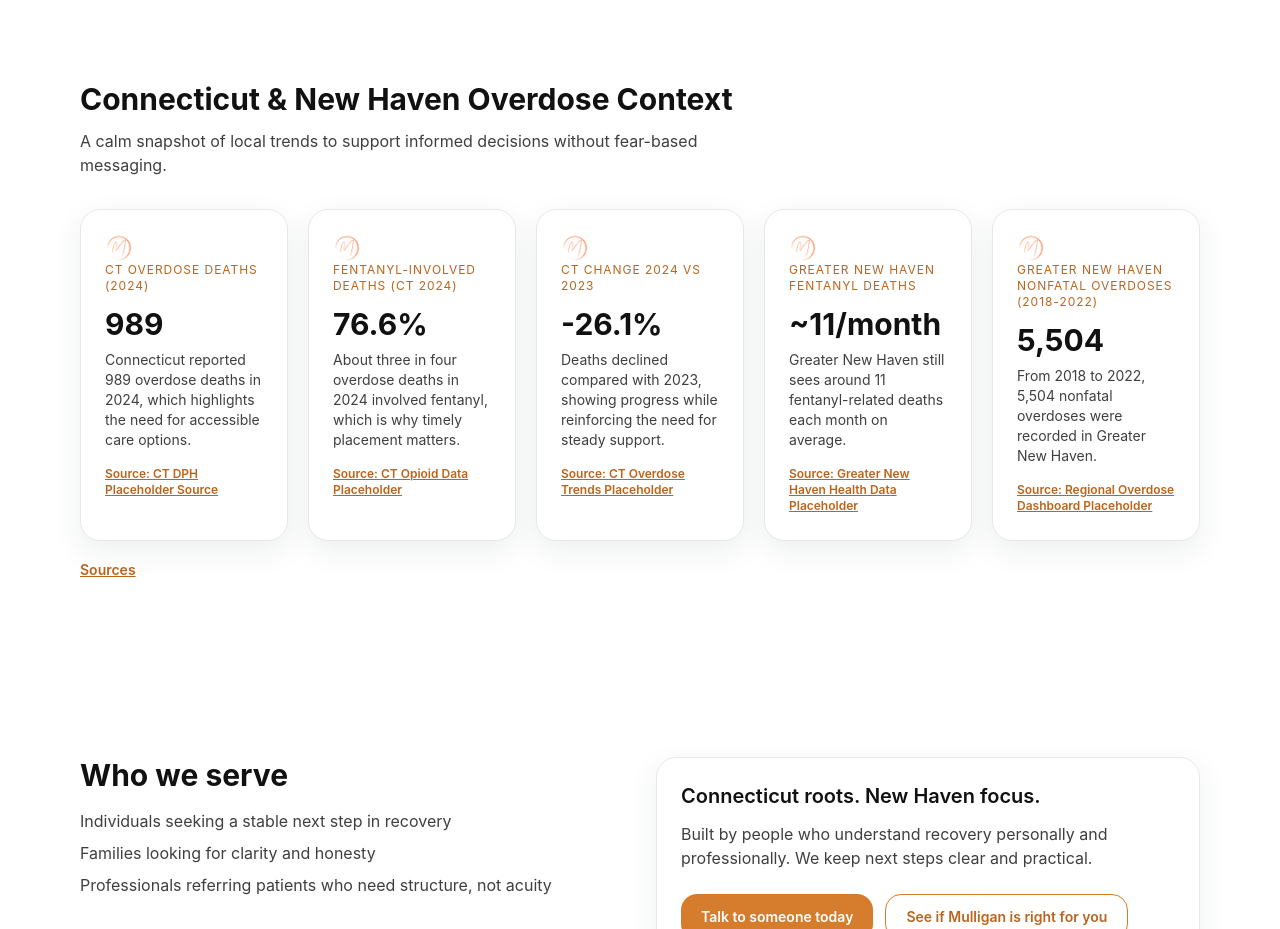
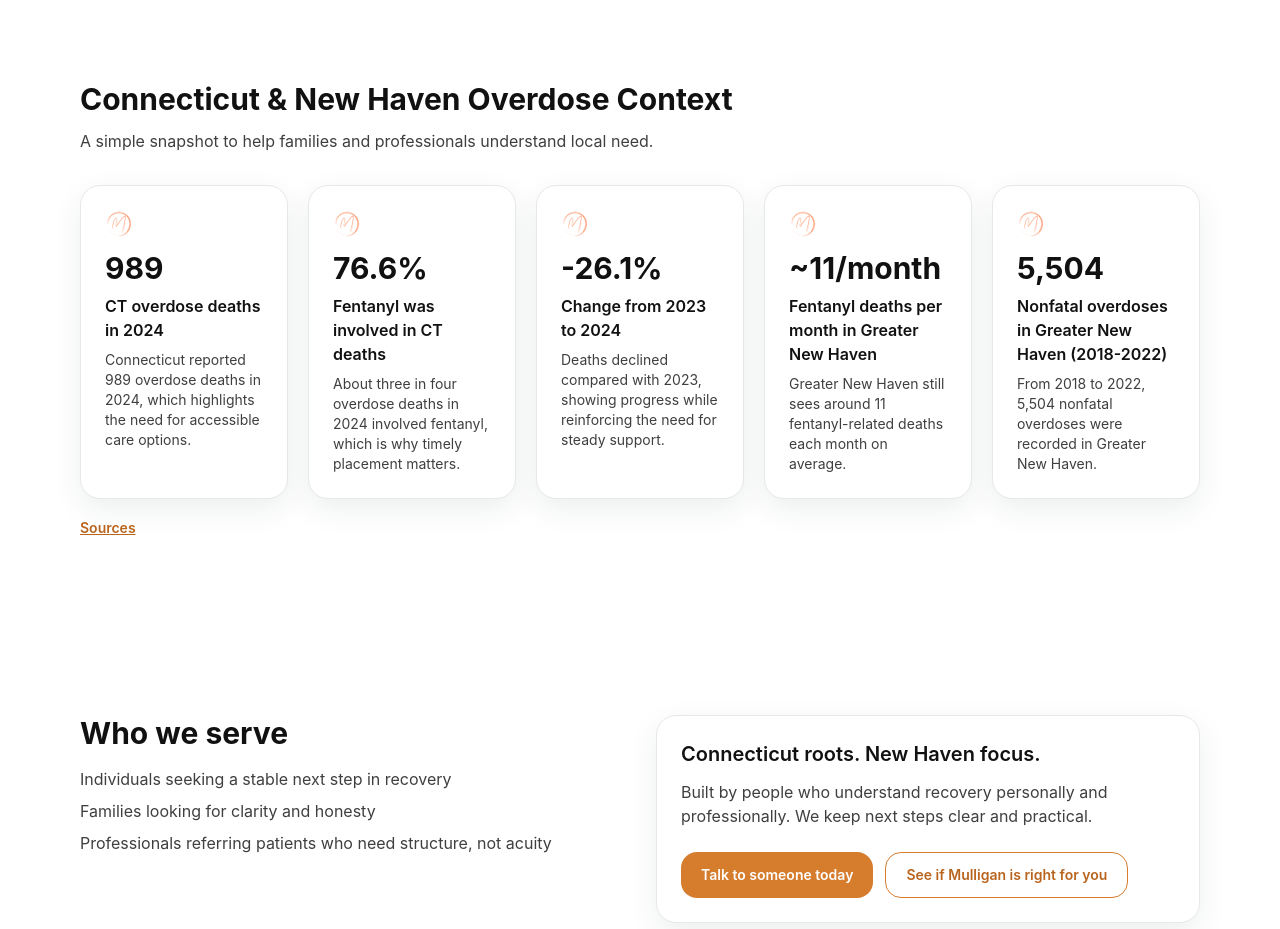
Before and after one commit to MaxMRC-CT/mulligan-recovery-ct, a Next.js app: page / in a window 1280 px wide. Shown: the part 940-1869 px from the top of the page. Built offline with nearby package versions, Linux system fonts and the light colour scheme.

Commit message:
Simplify stats carousel copy and source presentation

```diff
--- a/components/sections/stats-carousel.tsx
+++ b/components/sections/stats-carousel.tsx
@@ -9,17 +9,9 @@ function StatCard({ item }: { item: StatItem }) {
   return (
     <article className="card h-full">
       <Image src="/logo-circle.png" alt="" width={28} height={28} className="h-7 w-7 rounded-full" aria-hidden />
-      <p className="text-xs uppercase tracking-[0.08em] text-primary-dark">{item.label}</p>
       <p className="mt-3 text-3xl font-bold text-neutral-900">{item.value}</p>
+      <p className="mt-2 text-base font-semibold text-neutral-900">{item.label}</p>
       <p className="mt-2 text-sm text-neutral-700">{item.subtext}</p>
-      <a
-        href={item.source.link}
-        target="_blank"
-        rel="noreferrer"
-        className="focus-ring mt-4 inline-block rounded text-xs font-semibold text-primary-dark underline"
-      >
-        Source: {item.source.name}
-      </a>
     </article>
   );
 }
@@ -60,7 +52,7 @@ export function StatsCarousel() {
       <div className="container">
         <h2 className="section-heading">Connecticut &amp; New Haven Overdose Context</h2>
         <p className="section-subheading">
-          A calm snapshot of local trends to support informed decisions without fear-based messaging.
+          A simple snapshot to help families and professionals understand local need.
         </p>
 
         <div className="mt-8 hidden gap-5 md:grid md:grid-cols-2 xl:grid-cols-5">
--- a/lib/stats.ts
+++ b/lib/stats.ts
@@ -12,7 +12,7 @@ export type StatItem = {
 export const stats: StatItem[] = [
   {
     id: "ct-overdose-deaths-2024",
-    label: "CT overdose deaths (2024)",
+    label: "CT overdose deaths in 2024",
     value: "989",
     subtext: "Connecticut reported 989 overdose deaths in 2024, which highlights the need for accessible care options.",
     source: {
@@ -22,7 +22,7 @@ export const stats: StatItem[] = [
   },
   {
     id: "ct-fentanyl-involved-2024",
-    label: "Fentanyl-involved deaths (CT 2024)",
+    label: "Fentanyl was involved in CT deaths",
     value: "76.6%",
     subtext: "About three in four overdose deaths in 2024 involved fentanyl, which is why timely placement matters.",
     source: {
@@ -32,7 +32,7 @@ export const stats: StatItem[] = [
   },
   {
     id: "ct-change-2024-vs-2023",
-    label: "CT change 2024 vs 2023",
+    label: "Change from 2023 to 2024",
     value: "-26.1%",
     subtext: "Deaths declined compared with 2023, showing progress while reinforcing the need for steady support.",
     source: {
@@ -42,7 +42,7 @@ export const stats: StatItem[] = [
   },
   {
     id: "gnh-fentanyl-deaths",
-    label: "Greater New Haven fentanyl deaths",
+    label: "Fentanyl deaths per month in Greater New Haven",
     value: "~11/month",
     subtext: "Greater New Haven still sees around 11 fentanyl-related deaths each month on average.",
     source: {
@@ -52,7 +52,7 @@ export const stats: StatItem[] = [
   },
   {
     id: "gnh-nonfatal-od-2018-2022",
-    label: "Greater New Haven nonfatal overdoses (2018-2022)",
+    label: "Nonfatal overdoses in Greater New Haven (2018-2022)",
     value: "5,504",
     subtext: "From 2018 to 2022, 5,504 nonfatal overdoses were recorded in Greater New Haven.",
     source: {
```
